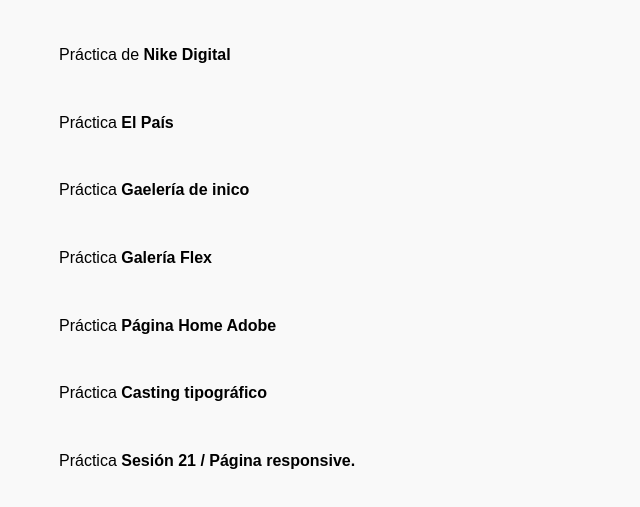
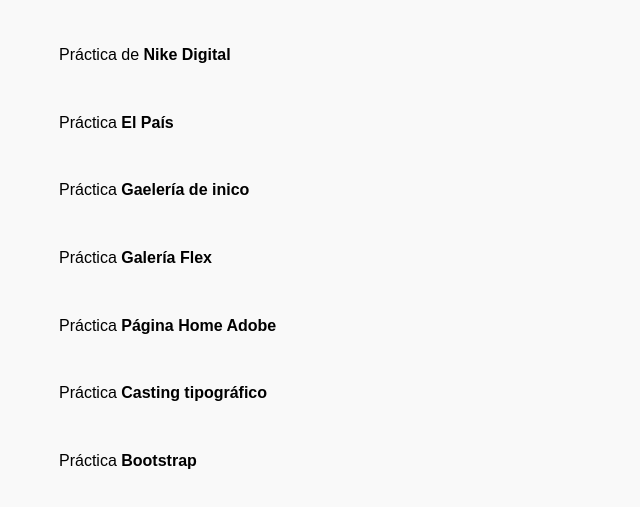
Before and after one commit to Paulaagrnd/TPED1_24_25, a plain HTML site: page index.html in a window 1280 px wide. Shown: the part 117-624 px from the top of the page, without its empty margins (197-837 px from the left). Drawn offline with Linux system fonts and the light colour scheme.

Commit message:
ultimo ejercicio

```diff
--- a/index.html
+++ b/index.html
@@ -18,7 +18,7 @@
            <li><a id="cuarto"  href="galeria_flex/index4.html" target="_blank">Práctica <strong>Galería Flex</strong></a></li>
            <li><a id="quinto"  href="pag_homeadobe/index5.html" target="_blank">Práctica <strong>Página Home Adobe</strong></a></li>
            <li><a id="sexto"  href="casting_tipografico/index6.html" target="_blank">Práctica <strong>Casting tipográfico</strong></a></li>
-           <li><a id="septimo"  href="Sesion21/index.html" target="_blank">Práctica <strong>Sesión 21 / Página responsive.</strong></a></li>
+           <li><a id="septimo"  href="Sesion21/index.html" target="_blank">Práctica <strong>Bootstrap</strong></a></li>
 
       </ul>
 
```
